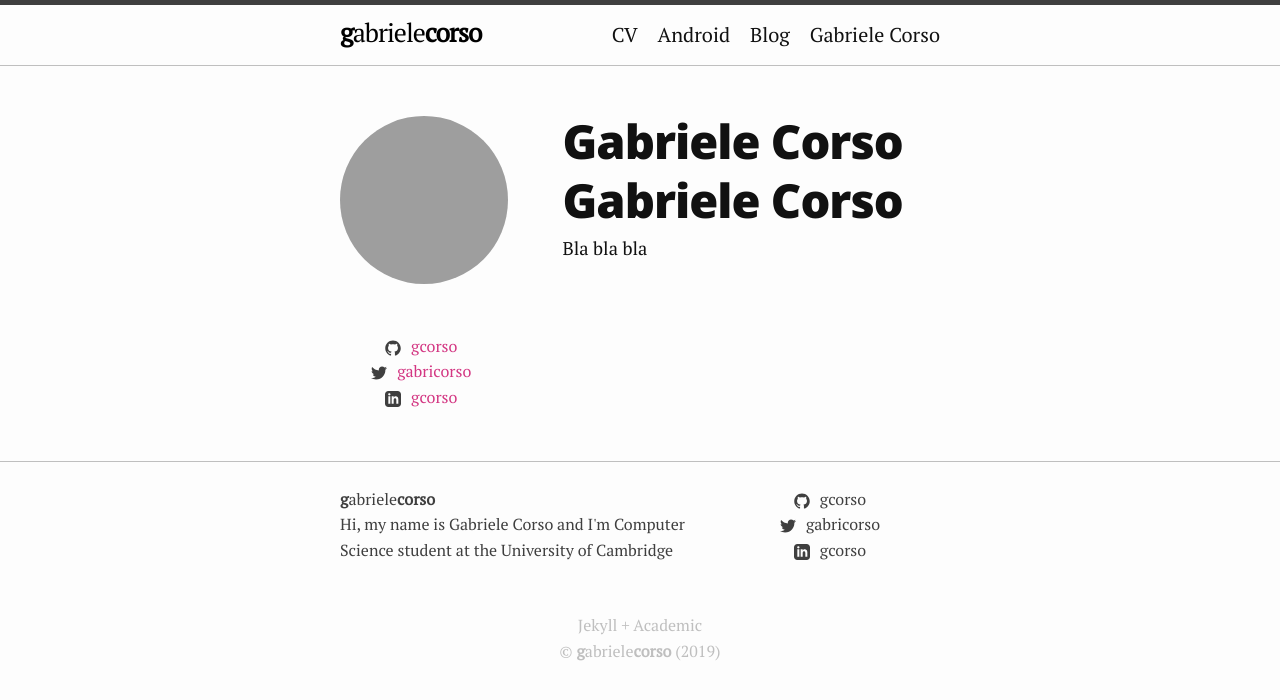
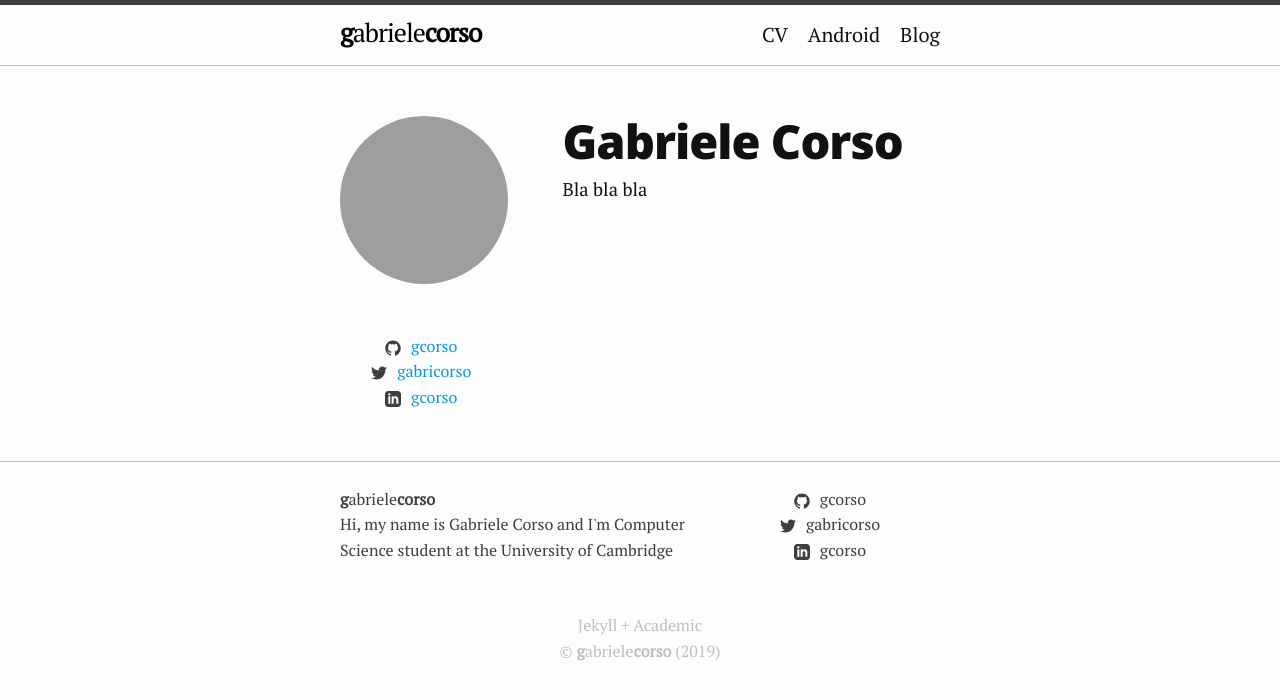
Before and after one commit to gcorso/me, a Jekyll site: the page built from index.md, in a window 1280 px wide. Shown: the top 700 px of the page. Built offline with Jekyll 4.4.1, drawn with Linux system fonts in a browser that asks for light colours; our own code applies the rules of GitHub Pages for plain Markdown files; part of the change alters nothing that is shown; grey boxes are pictures that could not be loaded.

Commit message:
Title and colour changed

```diff
--- a/_config.yml
+++ b/_config.yml
@@ -19,7 +19,7 @@ email: gabri.corso@gmail.com
 description: >- # this means to ignore newlines until "baseurl:"
   Hi, my name is Gabriele Corso and I'm Computer Science student at the University of Cambridge
 baseurl:
-url:  https://gcorso.github.io
+url:  https://gcorso.github.io/me
 twitter_username: gabricorso
 github_username:  gcorso
 linkedin_username: gcorso
--- a/assets/main.scss
+++ b/assets/main.scss
@@ -20,7 +20,7 @@ $spacing-unit:     50px;
 
 $text-color:       #111;
 $background-color: #fdfdfd;
-$brand-color:      #d33682;
+$brand-color:      #0099e5;
 
 $grey-color:       #3F3F3F;
 $grey-color-light: lighten($grey-color, 50%);
--- a/index.md
+++ b/index.md
@@ -1,7 +1,8 @@
 ---
 layout: about
+title: Gabriele Corso
+invisible: true
 ---
 
-# Gabriele Corso
 
 Bla bla bla
```
